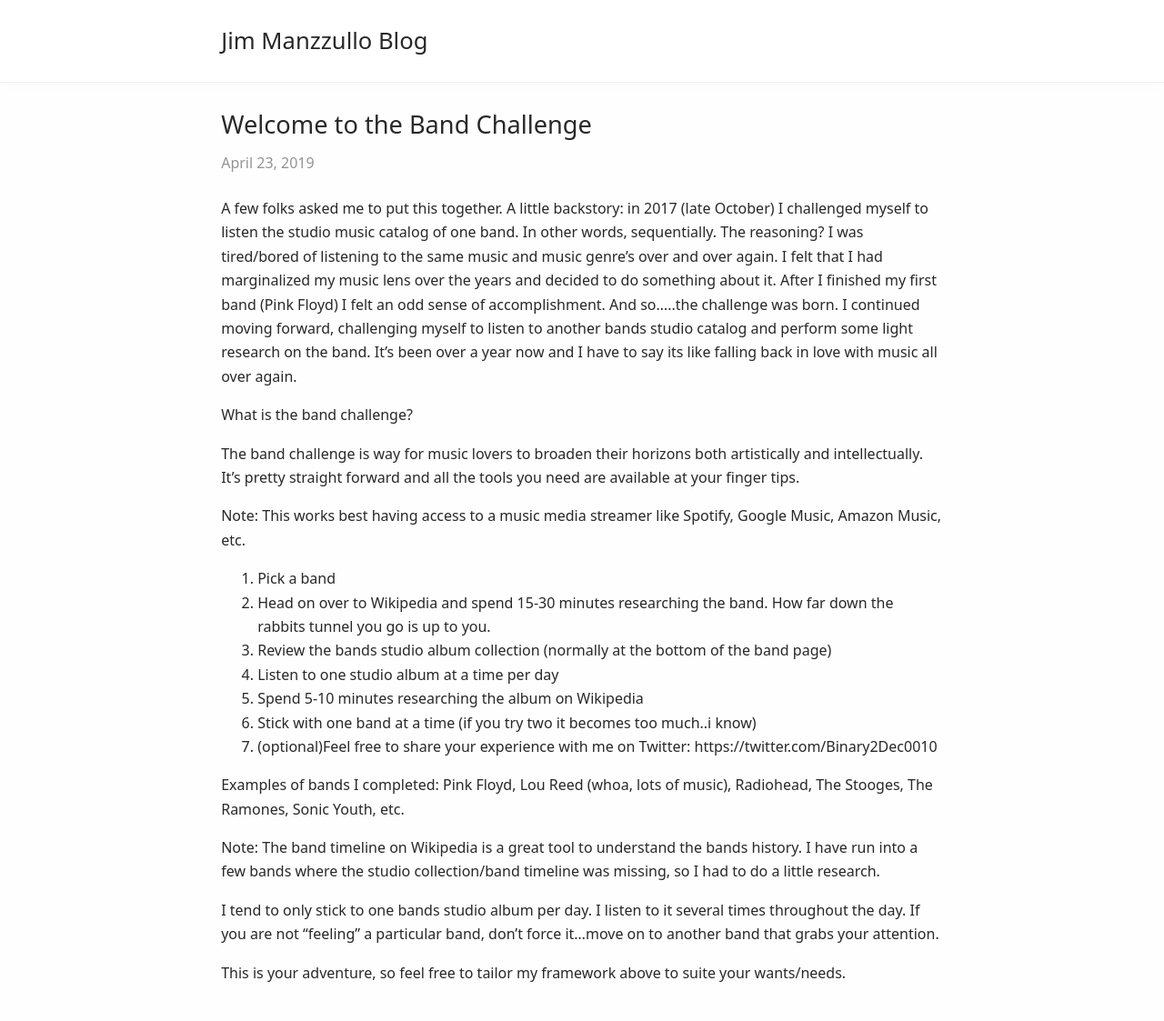
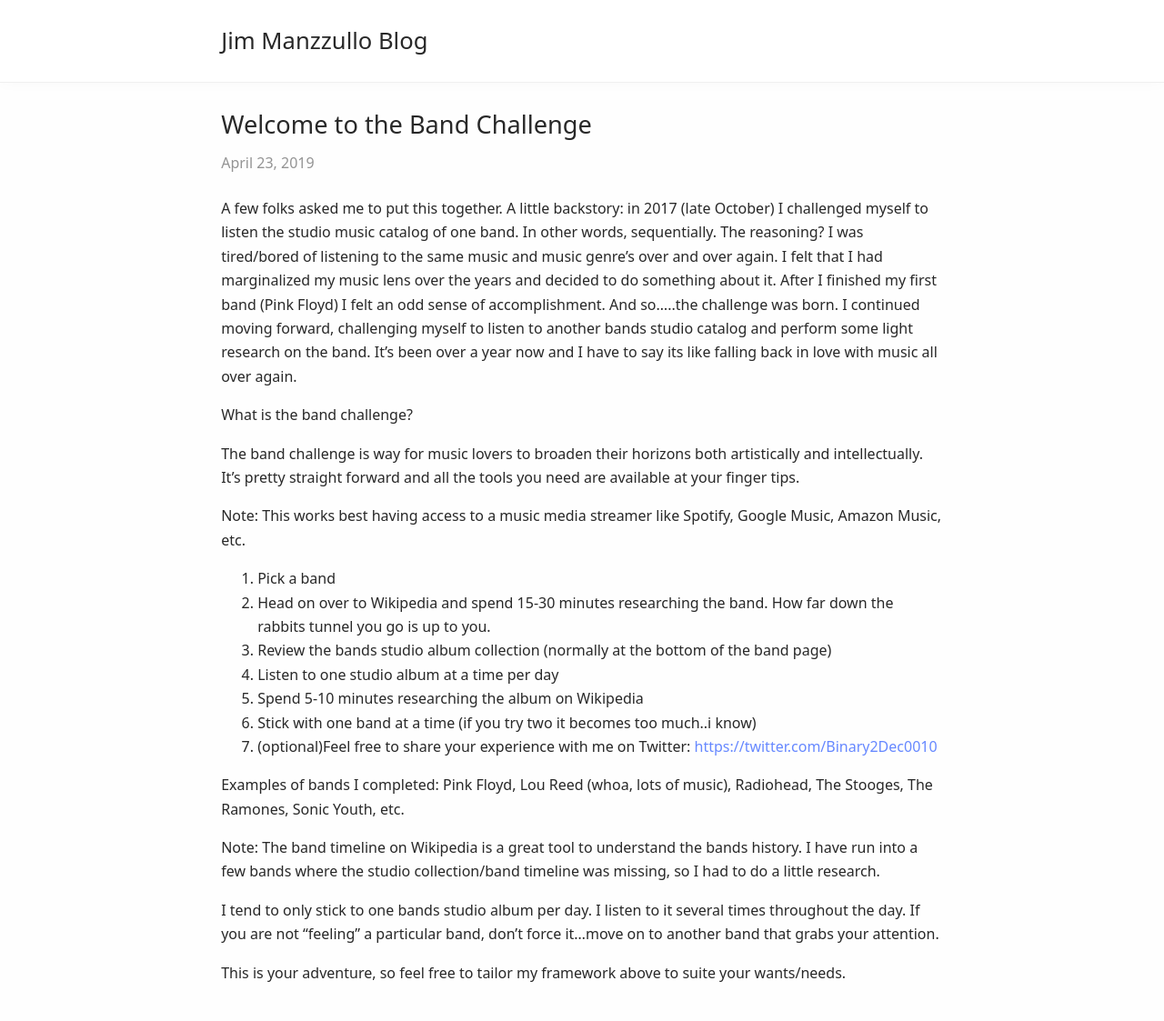
Before and after one commit to binary2dec/bandchallenge, a Jekyll site: the page built from docs/_posts/2019-04-23-The-Band-Challenge.md, in a window 1280 px wide. Shown: the whole page at 91% size. Built offline with Jekyll 4.4.1, drawn with Linux system fonts in a browser that asks for light colours; our own code applies the rules of GitHub Pages for plain Markdown files.

```diff
--- a/docs/_posts/2019-04-23-The-Band-Challenge.md
+++ b/docs/_posts/2019-04-23-The-Band-Challenge.md
@@ -24,7 +24,7 @@ Note: This works best having access to a music media streamer like Spotify, Goog
 4. Listen to one studio album at a time per day
 5. Spend 5-10 minutes researching the album on Wikipedia
 6. Stick with one band at a time (if you try two it becomes too much..i know)
-7. (optional)Feel free to share your experience with me on Twitter: https://twitter.com/Binary2Dec0010
+7. (optional)Feel free to share your experience with me on Twitter: <https://twitter.com/Binary2Dec0010>
 
 
 Examples of bands I completed: Pink Floyd, Lou Reed (whoa, lots of music), Radiohead, The Stooges, The Ramones, Sonic Youth, etc.
```
Also changed, not shown: 2 other files.
